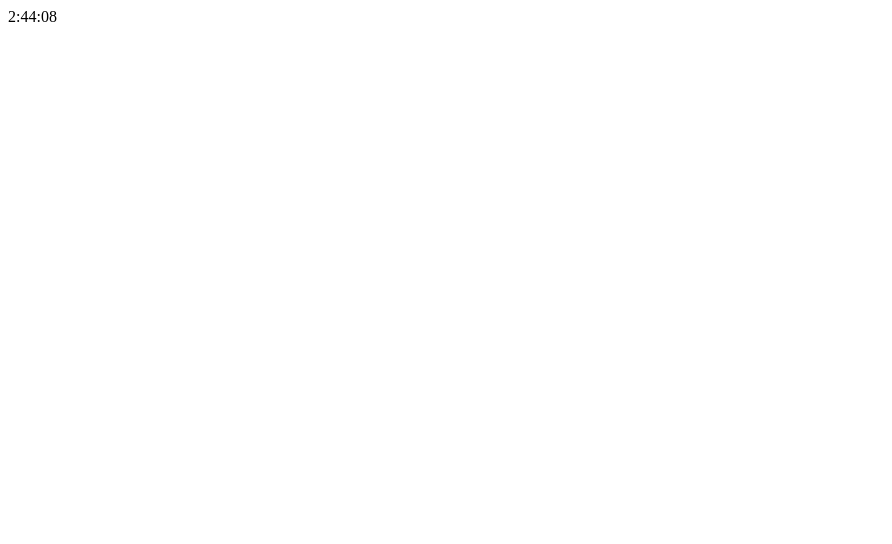
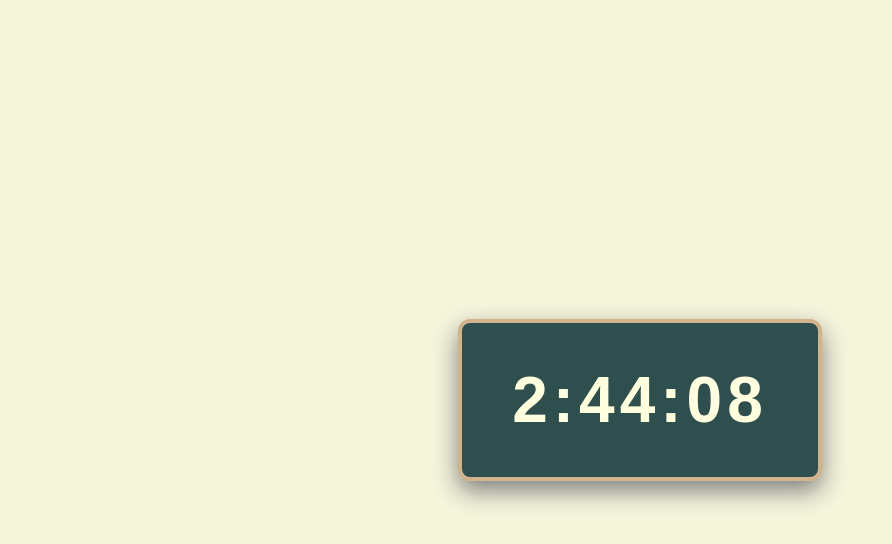
Before and after one commit to Fangj599/Clock, a plain HTML site: page index.html in a window 1280 px wide. Shown: the whole page, without its empty margins (0-892 px from the left). Drawn offline with Linux system fonts and the light colour scheme.

Commit message:
Fix HTML structure and add stylesheet link

```diff
--- a/index.html
+++ b/index.html
@@ -3,11 +3,11 @@
 <head>
     <meta charset="UTF-8">
     <meta name="viewport" content="width=device-width, initial-scale=1.0">
+    <link rel="stylesheet" href="clock.css">
     <script src="clock.js" defer></script>
     <title>Clock Demo</title>
 </head>
-<body >
-    <!--hold data from javascript-->
-    <div id ="clock"></div>
+<body>
+    <div id="clock"></div>
 </body>
 </html>
```
